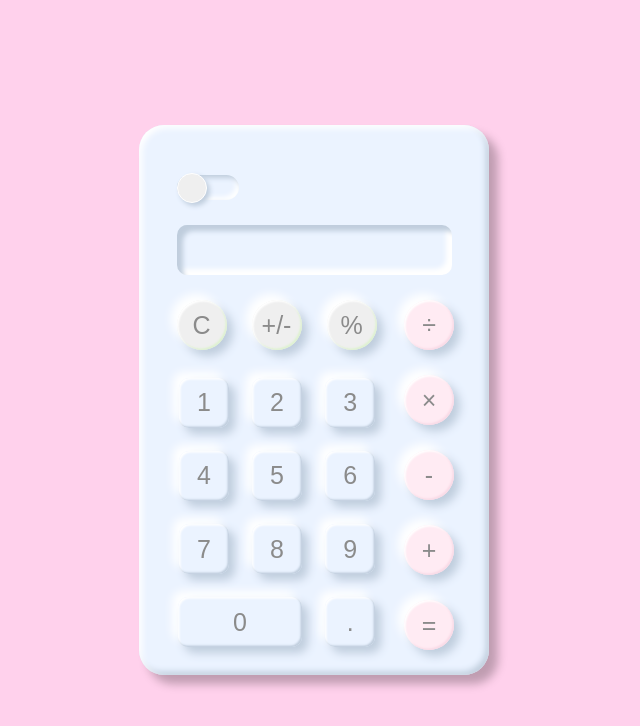
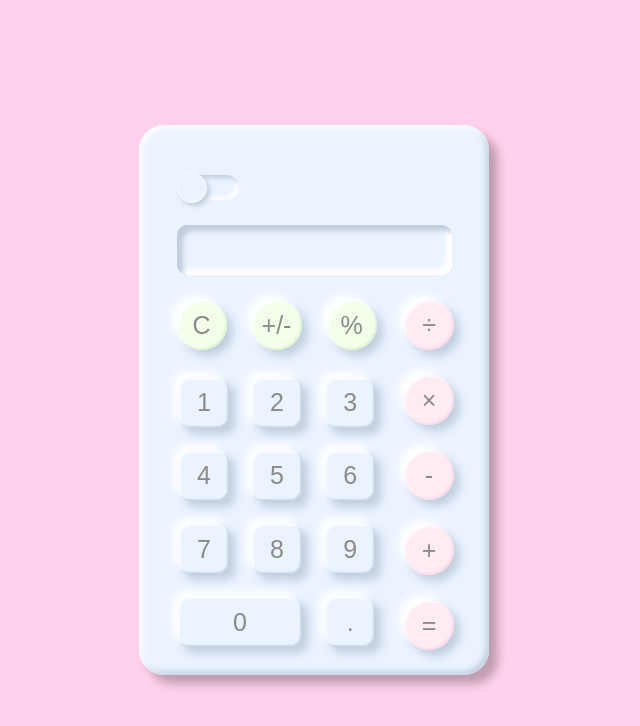
Before and after one commit to Marcolux/react_calculator, a React (Create React App) app: page / in a window 1280 px wide. Shown: the top 726 px of the page, without its empty margins (326-966 px from the left). Built offline with nearby package versions, Linux system fonts and the light colour scheme.

Commit message:
added the color to switch and special operators

```diff
--- a/src/App.css
+++ b/src/App.css
@@ -43,6 +43,8 @@ transition: .5s;
   border-radius: 25px;
   border: 0.25px solid #FFFFFF;
   box-shadow: 3px 3px 5px 0px #BFCDDD;
+  background: #EBF3FF;
+
 
 }
 
@@ -80,6 +82,8 @@ color: var(--color1);
   justify-content: center;
   align-items: center;
   transition: .2s;
+  background: #F3FFEB;
+
 }
 
 .NumerGrid{
```
